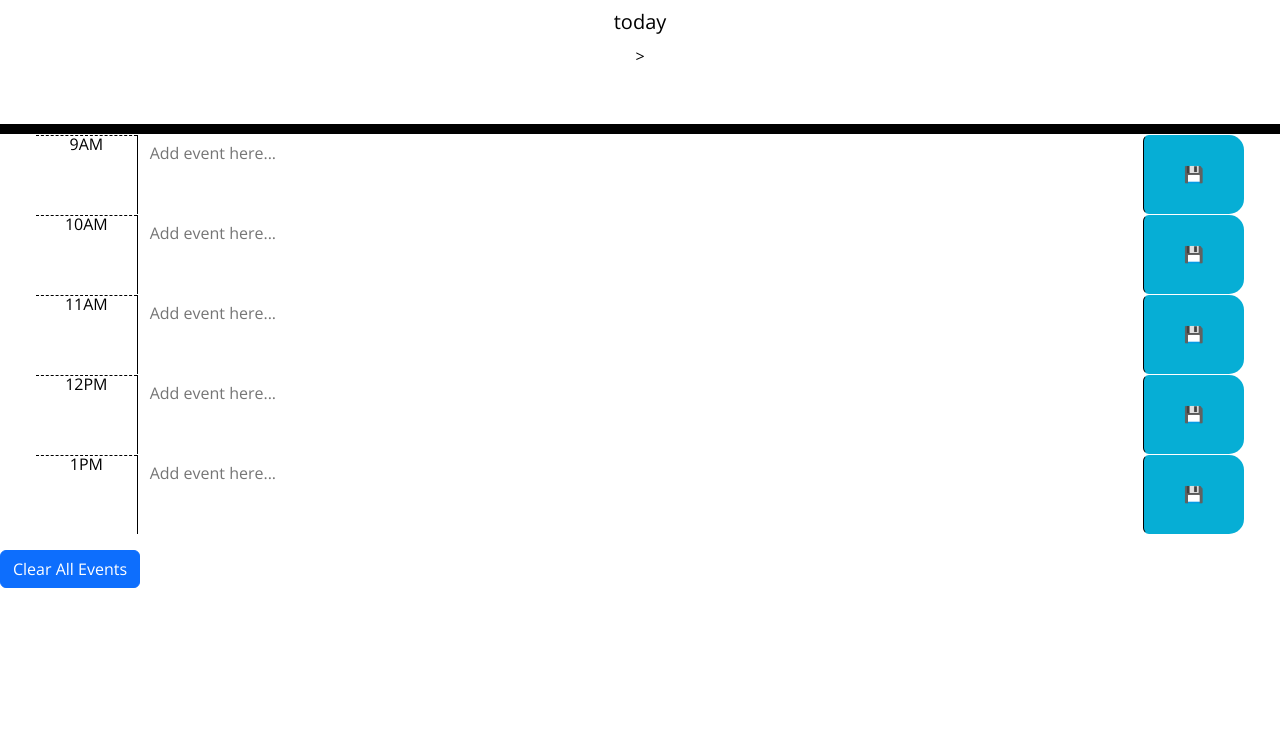
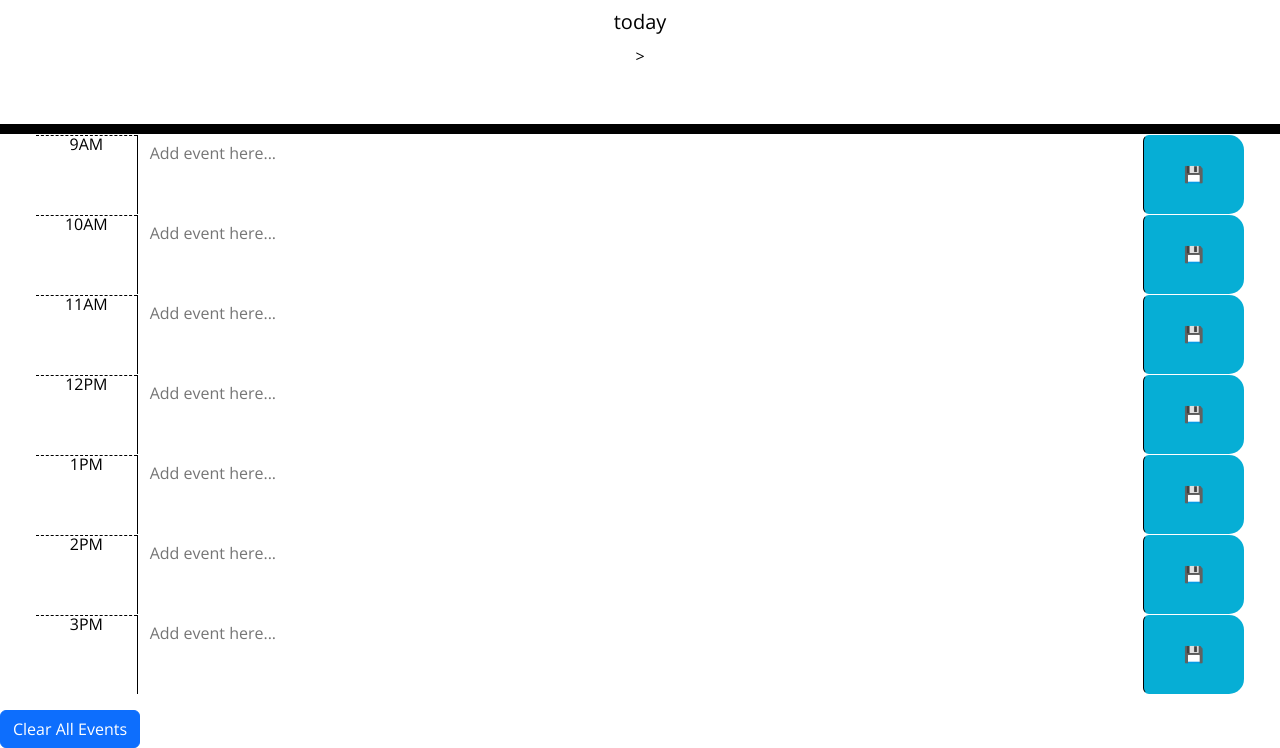
Before and after one commit to YTasheva/Planday-Calendar, a plain HTML site: page starter/index.html in a window 1280 px wide. Shown: the part 169-917 px from the top of the page. Before the commit the page ends 800 px from the top, so only its background shows below. Drawn offline with nearby package versions, Linux system fonts and the light colour scheme; files whose address does not match are found by name.

Commit message:
Add timeblocks for 2PM and 3PM events

```diff
--- a/starter/index.html
+++ b/starter/index.html
@@ -76,6 +76,22 @@
             <button class="btn saveBtn col-1 col-md-1" aria-label="save" id="save-13">💾</button>
           </div>
         </div>
+        <div class="container-fluid px-5">
+          <div id="timeblock-14" class="row time-block">
+            <div class="col-1 hour">2PM</div>
+            <textarea class="col-10 description" id="event-14" placeholder="Add event here..."></textarea>
+            <button class="btn saveBtn col-1 col-md-1" aria-label="save" id="save-14">💾</button>
+          </div>
+        </div>
+
+        <div class="container-fluid px-5">
+          <div id="timeblock-15" class="row time-block">
+            <div class="col-1 hour">3PM</div>
+            <textarea class="col-10 description" id="event-15" placeholder="Add event here..."></textarea>
+            <button class="btn saveBtn col-1 col-md-1" aria-label="save" id="save-15">💾</button>
+          </div>
+        </div>
+
 
 
           </div>
```
